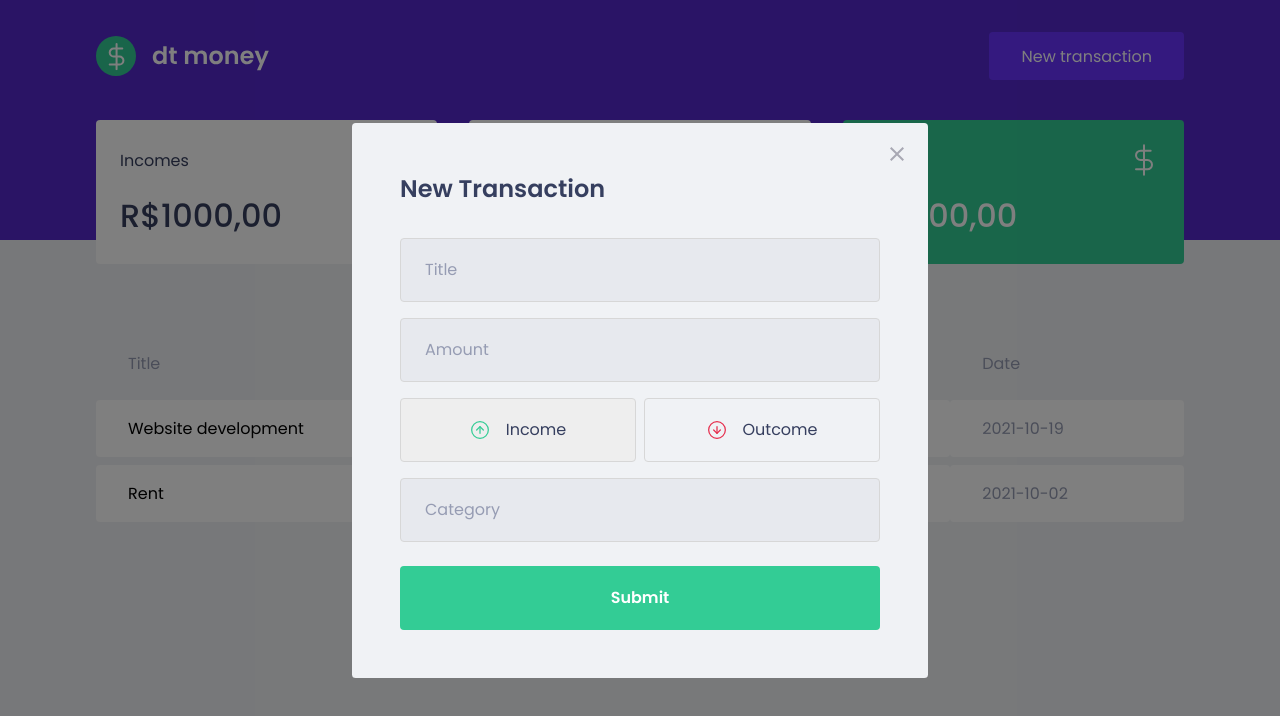
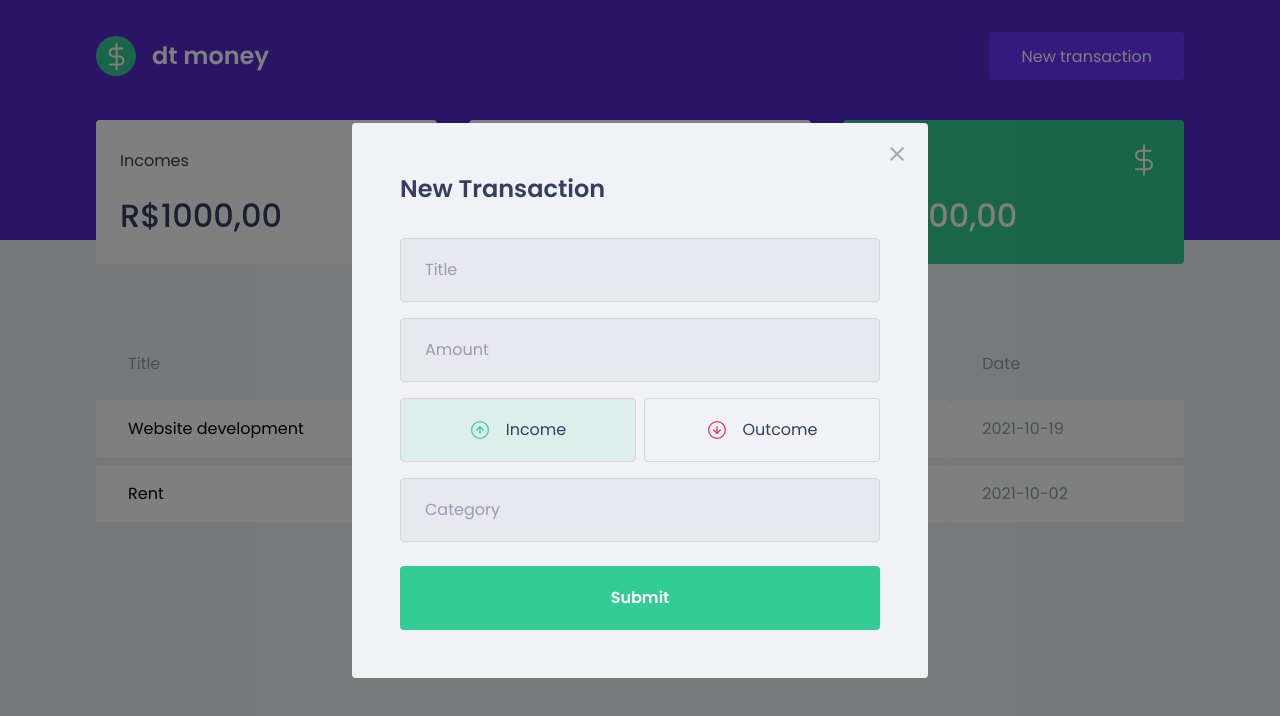
Before and after one commit to hyuko21/ig-reactjs-02-dtmoney, a React (Create React App) app: page / in a window 1280 px wide. Both pictures are taken after a click on the button "New transaction". Shown: the top 716 px of the page. Built offline with nearby package versions, Linux system fonts and the light colour scheme; no server answers; what miragejs would draw is missing.

Commit message:
feat: add styling to buttons when active

```diff
--- a/src/components/NewTransactionModal/index.tsx
+++ b/src/components/NewTransactionModal/index.tsx
@@ -40,6 +40,7 @@
             type='button'
             onClick={() => setType('income')}
             isActive={type === 'income'}
+            activeColor='green'
           >
             <img src={incomeImg} alt='Income' />
             <span>Income</span>
@@ -48,6 +49,7 @@
             type='button'
             onClick={() => setType('outcome')}
             isActive={type === 'outcome'}
+            activeColor='red'
           >
             <img src={outcomeImg} alt='Outcome' />
             <span>Outcome</span>
--- a/src/components/NewTransactionModal/styles.ts
+++ b/src/components/NewTransactionModal/styles.ts
@@ -1,5 +1,5 @@
 import styled from 'styled-components'
-import { darken } from 'polished'
+import { darken, transparentize } from 'polished'
 
 export const Container = styled.form`
   h2 {
@@ -57,8 +57,14 @@
   gap: 0.5rem;
 `
 
+const colors = {
+  green: '#33cc95',
+  red: '#e52e4d'
+}
+
 type TransactionTypeButtonProps = {
   isActive: boolean
+  activeColor: keyof (typeof colors)
 }
 
 export const TransactionTypeButton = styled.button<TransactionTypeButtonProps>`
@@ -66,7 +72,10 @@
   border: 1px solid #d7d7d7;
   border-radius: 0.25rem;
 
-  background: ${({ isActive }) => isActive ? '#eee' : 'transparent'};
+  background: ${({ isActive, activeColor }) => isActive
+    ? transparentize(0.9, colors[activeColor])
+    : 'transparent'
+  };
 
   display: flex;
   align-items: center;
```
